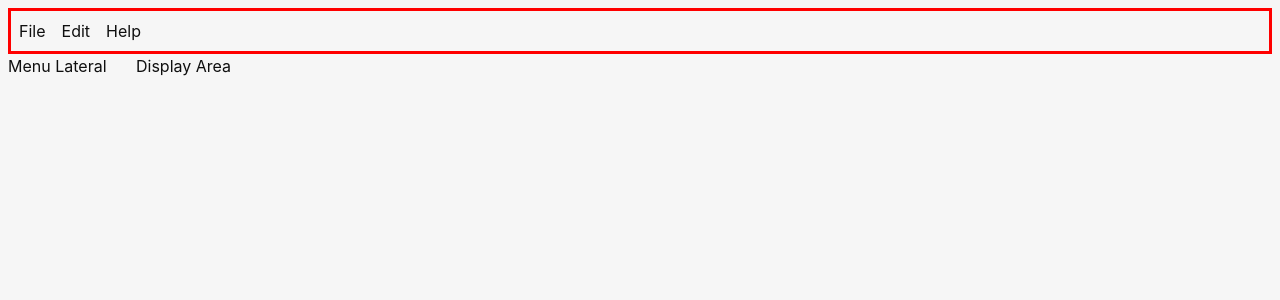
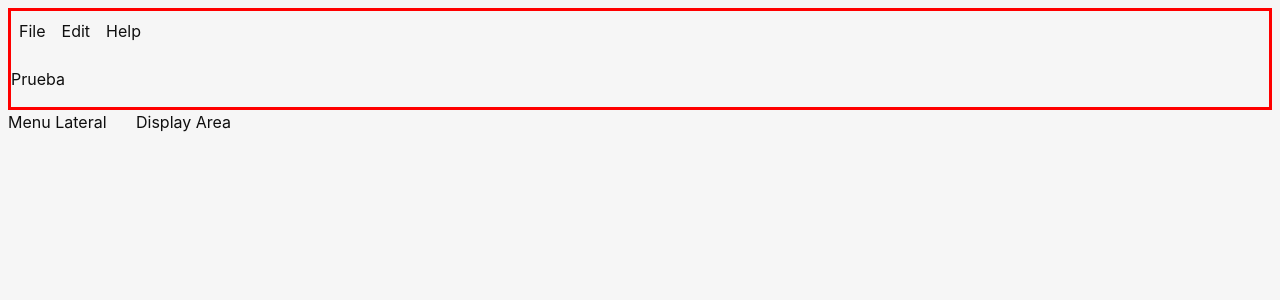
Before and after one commit to SteveBartmoss/projectnotemint, a React (Vite) app: page / in a window 1280 px wide. Shown: the top 300 px of the page. Built offline with nearby package versions, Linux system fonts and the light colour scheme.

Commit message:
feat: Se agrego estructura para la simulacion de la ventana de un menu list

```diff
--- a/src/components/menubar/MenuBar.jsx
+++ b/src/components/menubar/MenuBar.jsx
@@ -1,13 +1,25 @@
+import { useState } from "react";
 import "./menubar.css";
 
-export function MenuBar(){
-    return(
+export function MenuBar() {
+
+    const [collapse, setCollapse] = useState(false)
+
+
+    return (
         <div className="main-div-menu">
-            <ul>
-                <li>File</li>
-                <li>Edit</li>
-                <li>Help</li>
-            </ul>
+            <div className="header-div">
+                <ul>
+                    <li onClick={() => setCollapse(!collapse) }>File</li>
+                    <li>Edit</li>
+                    <li>Help</li>
+                </ul>
+            </div>
+            <div className={collapse ? 'list-div-open' : 'list-div-close'}>
+                <p>
+                    Prueba
+                </p>
+            </div>
         </div>
     )
 }
```
